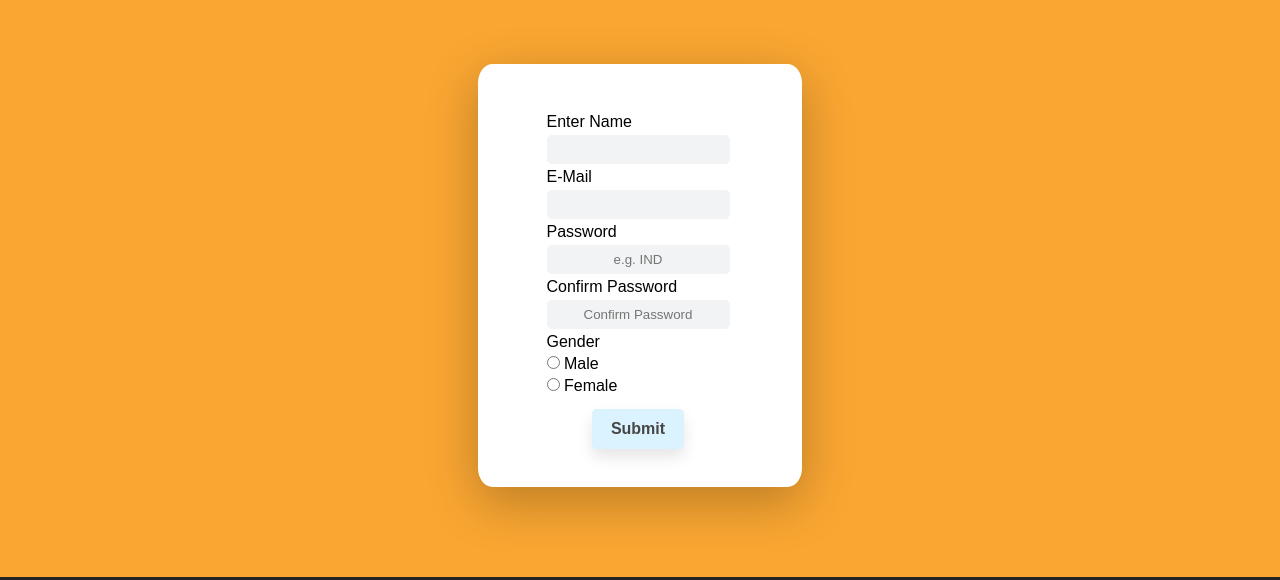
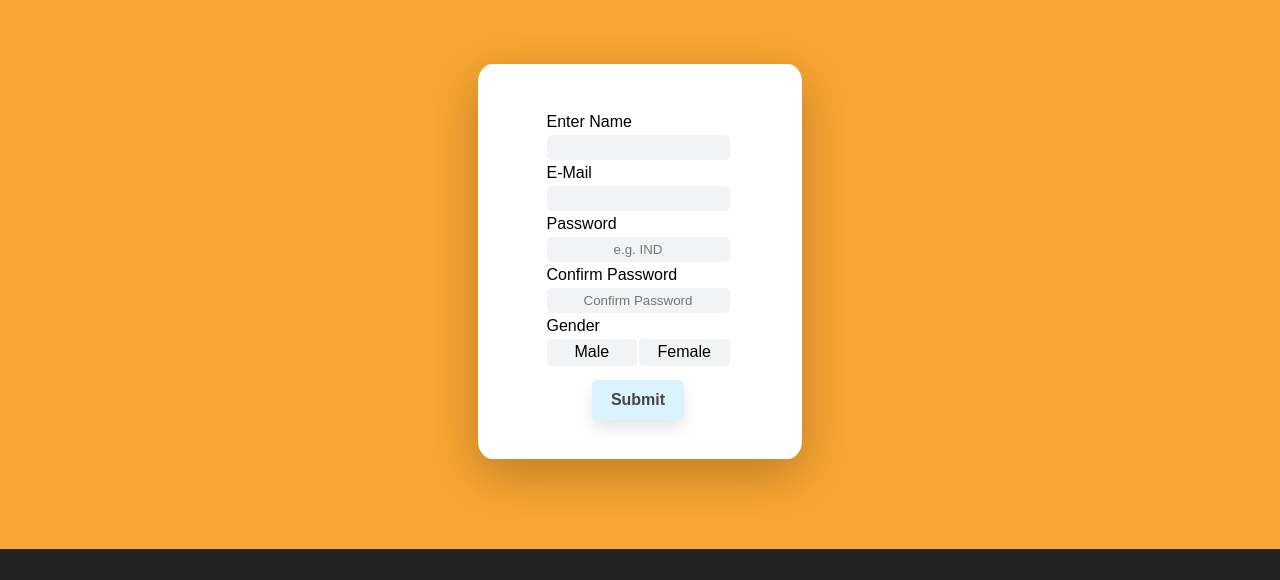
Before and after one commit to Manas-Ran-Mishra/web, a plain HTML site: page htmlpractice.html in a window 1280 px wide. Shown: the top 580 px of the page. Drawn offline with Linux system fonts and the light colour scheme.

Commit message:
Updated html and css files

```diff
--- a/htmlpractice.html
+++ b/htmlpractice.html
@@ -37,6 +37,7 @@
                   class="gt"
                   name="email"
                   required="required"
+                  autocomplete="username"
                 />
               </td>
             </tr>
@@ -54,6 +55,7 @@
                   pattern="[A-Z][a-z][0-9]"
                   placeholder="e.g. IND"
                   onkeyup="validatejsfunc()"
+                  autocomplete="new-password"
                 />
               </td>
               <td><p id="float1"></p></td>
@@ -72,6 +74,7 @@
                   pattern="[A-Z][a-z][0-9]"
                   placeholder="Confirm Password"
                   onkeyup="confirmedpasswordjsfunc()"
+                  autocomplete="new-password"
                 />
               </td>
               <td><p id="float2"></p></td>
@@ -81,19 +84,31 @@
             </tr>
             <tr>
               <td>
-                <!-- <span class="radio"> -->
-                <input type="radio" id="rdbtn1" name="choice" value="Male" />
-                <!-- </span> -->
-                <!-- <div> -->
-                <!-- <span class="rd"></span> -->
-                <label for="rdbtn1">Male</label>
-                <!-- </div> -->
-              </td>
-            </tr>
-            <tr>
-              <td>
-                <input type="radio" id="rdbtn2" name="choice" value="Female" />
-                <label for="rdbtn2">Female</label>
+                <div class="radio-buttons">
+                  <!-- <span class="radio"> -->
+                  <input
+                    type="radio"
+                    id="rdbtn1"
+                    name="choice"
+                    value="Male"
+                    class="radio-buttons-input"
+                  />
+                  <!-- </span> -->
+                  <!-- <span class="rd"></span> -->
+                  <label for="rdbtn1" class="radio-buttons-label">Male</label>
+                  <!-- </td>
+                </tr>
+                <tr>
+                  <td> -->
+                  <input
+                    type="radio"
+                    id="rdbtn2"
+                    name="choice"
+                    value="Female"
+                    class="radio-buttons-input"
+                  />
+                  <label for="rdbtn2" class="radio-buttons-label">Female</label>
+                </div>
               </td>
             </tr>
             <tr>
--- a/styling.css
+++ b/styling.css
@@ -1,5 +1,6 @@
 * {
   margin: 0;
+  box-sizing: border-box;
 }
 body {
   /* background-color: #f9a632; */
@@ -73,12 +74,13 @@ input[type='submit'] {
   border-top-right-radius: 5px;
   border-bottom-left-radius: 5px;
   border-bottom-right-radius: 5px;
-  /* transition-property: all, background-color; */
-  transition-duration: 350ms;
+  transition-property: color, background-color, box-shadow;
+  transition-duration: 250ms;
   transition-timing-function: linear;
   box-shadow: 0px 8px 15px rgba(0, 0, 0, 0.1);
 }
-input[type='submit']:hover {
+input[type='submit']:hover,
+input[type='submit']:focus {
   /* width: 110%; */
   /* text-shadow: rgb(70, 70, 70); */
   background-color: #4caf50;
@@ -152,14 +154,6 @@ table {
   margin-right: 25%;
 }
 
-#rdbtn1 {
-  cursor: pointer;
-}
-
-#rdbtn2 {
-  cursor: pointer;
-}
-
 .formSubmitOutput {
   background-color: rgb(35, 35, 35);
   color: #fff;
@@ -173,7 +167,7 @@ table {
   padding-right: 4rem;
   /* min-width: 100%; */
   min-height: 80vh;
-  width: calc(100vw - 8rem);
+  /* width: calc(100vw - 8rem); */
   justify-content: center;
 }
 #h1formSubmitted {
@@ -186,8 +180,10 @@ table {
   text-align: right;
   margin: 2em;
   width: 20vw;
+  height: max-content;
   padding: 1em;
   border-right: 1px solid chartreuse;
+  flex-shrink: 0;
 }
 
 #formOutput {
@@ -211,3 +207,40 @@ table {
   justify-content: flex-start;
   width: calc(100vw - 20vw - 8em);
 }
+
+.radio-buttons-input {
+  display: none;
+}
+
+.radio-buttons {
+  display: flex;
+  border: none;
+  gap: 2px;
+}
+
+.radio-buttons-label {
+  display: inline-flex;
+  justify-content: center;
+  width: 100%;
+  /* border: 1px solid rgb(159, 159, 159, 0.5); */
+  background-color: #f1f3f4;
+  border-radius: 0.25rem;
+  cursor: pointer;
+  box-sizing: border-box;
+  padding: 0.3em 0.5em;
+  transition-property: all;
+  transition-duration: 0.15s;
+  transition-timing-function: linear;
+}
+/* .radio-buttons-label:hover {
+  border: 1px solid rgb(0, 0, 0);
+} */
+
+.radio-buttons-input:checked + .radio-buttons-label {
+  color: #fff;
+  background-color: cornflowerblue;
+}
+/* .radio-buttons-label:last-of-type {
+  margin-left: 15px;
+  border-right: 2px solid #85b1c7;
+} */
```
